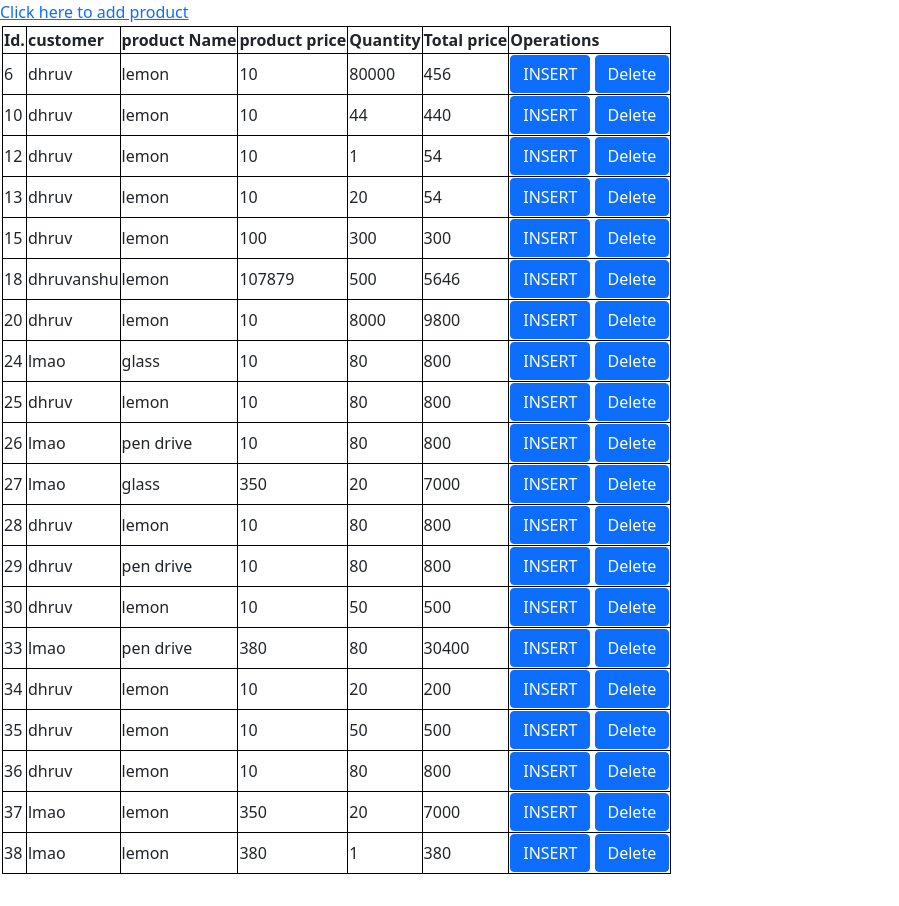
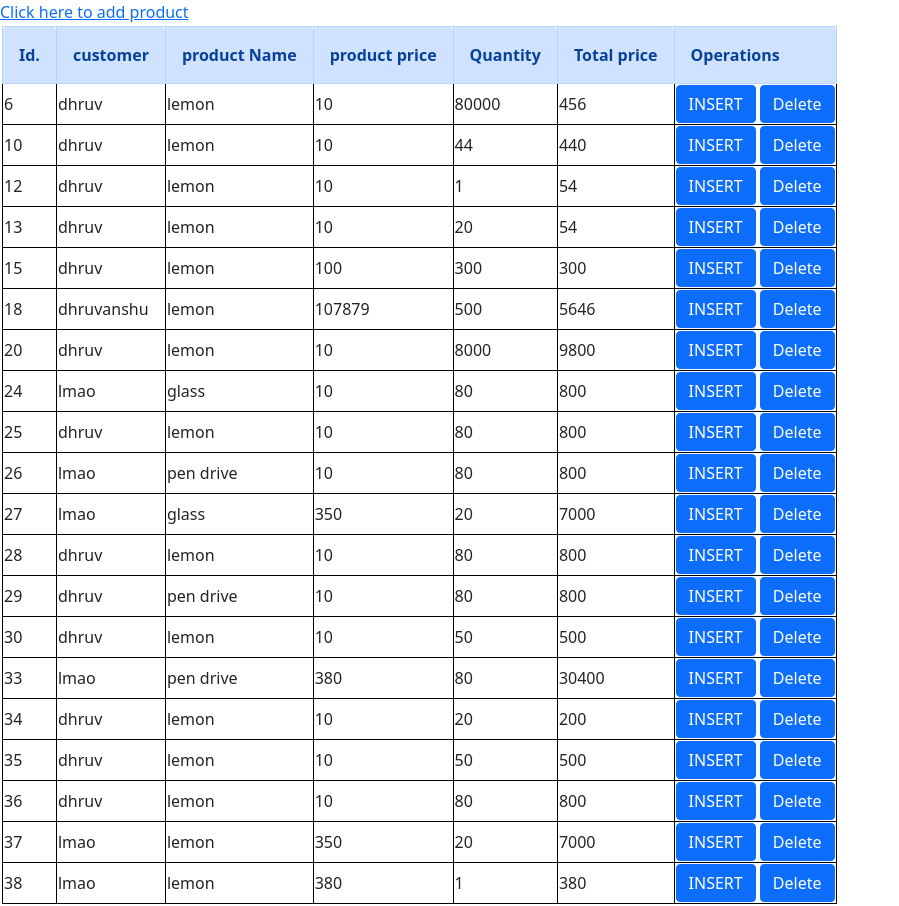
Before and after one commit to Dhruvanshu1775/CRUD_USING_FUNCTION_BASED_VIEW, a Django app: page /detail/ in a window 1280 px wide. Shown: the whole page, without its empty margins (0-899 px from the left). Before the commit the page ends 874 px from the top, so only its background shows below. Run offline with Django 3.2, Linux system fonts and the light colour scheme; data comes from the database, SQL or seed files in the repository; both versions use the stored data as it was after the commit.

Commit message:
initial commit

```diff
--- a/filter/views.py
+++ b/filter/views.py
@@ -46,8 +46,12 @@ def update(request,id,customer_name):
         form = orderform(request.POST,instance=orderty)
         if form.is_valid():
             form.save()
-            messages.info(request,f'{customer_name} you inserted succesfully',extra_tags='insert')
-            return redirect('detail')
+            if form.has_changed():
+                messages.info(request,f'{customer_name} you inserted succesfully',extra_tags='insert')
+                return redirect('detail')
+            else:
+                messages.info(request,f'{customer_name} dont do timepass',extra_tags='timepass')
+                return redirect('/')
 
 
     return render(request,'update.html',{'orderty':orderty,'produc':produc})
--- a/templates/customer_info.html
+++ b/templates/customer_info.html
@@ -22,16 +22,19 @@
       }
     </style>
     <table style="">
-                <tr>
-                    <th>Id.</th>
-                    <th>customer</th>
-                    <th>product Name</th>
-                    <th>product price</th>
-                    <th>Quantity</th>
-                    <th>Total price</th>
-                    <th>Operations</th>
+    <div class="container">
+    <div class="row align-items-start">
+    <div class="col">
+                <tr >
+                    <th class="alert alert-primary">Id.</th>
+                    <th class="alert alert-primary">customer</th>
+                    <th class="alert alert-primary">product Name</th>
+                    <th class="alert alert-primary">product price</th>
+                    <th class="alert alert-primary">Quantity</th>
+                    <th class="alert alert-primary">Total price</th>
+                    <th class="alert alert-primary">Operations</th>
                 </tr>
-
+    </div></div></div>
                 {% for stu in help %}
                 <tr>
                     <td>{{ stu.id }}</td>
@@ -49,6 +52,7 @@
                       </div>
                     </td>
                 </tr>
+
                 {% endfor %}
 
             </table>
```
Also changed, not shown: templates/index.html (+11 -4 lines), db.sqlite3.
